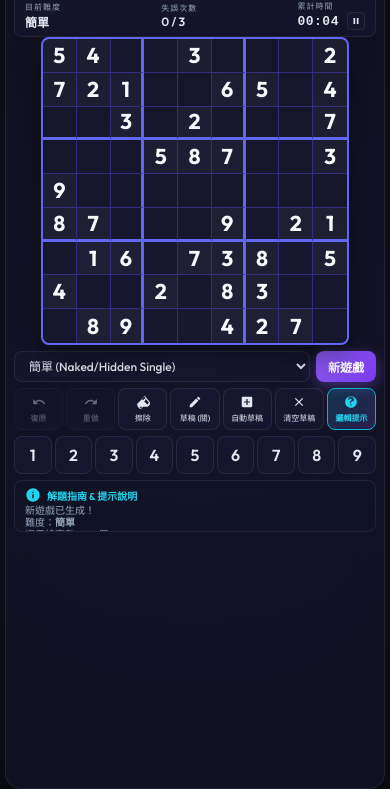
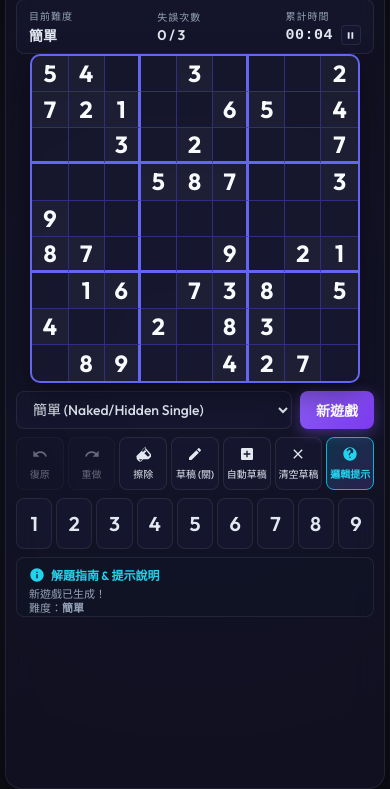
Before and after one commit to sdyy/sudoku-neo, a plain HTML site: page index.html in a window 390 px wide. Shown: the part 55-844 px from the top of the page. Drawn offline with Linux system fonts and the light colour scheme.

Commit message:
Fix mobile flex-shrink collapse on board-panel, enlarge keypad input digits to 20px, and scale up other non-digit fonts

```diff
--- a/index.html
+++ b/index.html
@@ -5,7 +5,7 @@
   <meta name="viewport" content="width=device-width, initial-scale=1.0">
   <title>Sudoku Neo - 智慧數獨</title>
   <meta name="description" content="一款純本地運行的現代化數獨遊戲。支援隨機難度謎題生成、智能提示、草稿輔助，帶給您最精緻的邏輯解題體驗。">
-  <link rel="stylesheet" href="styles.css?v=1.1.1">
+  <link rel="stylesheet" href="styles.css?v=1.1.2">
 </head>
 <body>
   <main class="app-container" id="app">
@@ -180,7 +180,7 @@
   </main>
 
   <!-- Load JavaScript Scripts -->
-  <script src="sudoku.js?v=1.1.1"></script>
-  <script src="app.js?v=1.1.1"></script>
+  <script src="sudoku.js?v=1.1.2"></script>
+  <script src="app.js?v=1.1.2"></script>
 </body>
 </html>
--- a/styles.css
+++ b/styles.css
@@ -711,8 +711,8 @@ header {
     grid-template-columns: 1fr;
     height: 100%;
     max-height: 100dvh;
-    padding: 8px;
-    gap: 6px;
+    padding: 10px;
+    gap: 8px;
     display: flex;
     flex-direction: column;
     justify-content: flex-start;
@@ -722,10 +722,11 @@ header {
 
   header {
     padding-bottom: 4px;
+    flex-shrink: 0;
   }
 
   .logo-section h1 {
-    font-size: 18px;
+    font-size: 20px;
   }
 
   .logo-section p {
@@ -737,8 +738,8 @@ header {
   }
 
   .theme-btn {
-    width: 28px;
-    height: 28px;
+    width: 30px;
+    height: 30px;
     border-radius: 6px;
   }
 
@@ -749,53 +750,54 @@ header {
 
   /* Game Setup compact */
   .game-setup {
-    gap: 6px;
+    gap: 8px;
+    flex-shrink: 0;
   }
 
   .difficulty-select {
-    padding: 6px 10px;
-    font-size: 12px;
+    padding: 8px 12px;
+    font-size: 14px;
     border-radius: 8px;
   }
 
   .btn-new-game {
-    padding: 6px 12px;
-    font-size: 12px;
+    padding: 8px 16px;
+    font-size: 14px;
     border-radius: 8px;
   }
 
   /* Info Bar compact */
   .info-bar {
-    padding: 6px 10px;
+    padding: 8px 12px;
     border-radius: 8px;
-    gap: 6px;
+    gap: 8px;
   }
 
   .info-item {
-    gap: 1px;
+    gap: 2px;
   }
 
   .info-label {
-    font-size: 8px;
+    font-size: 10px;
   }
 
   .info-value {
-    font-size: 12px;
+    font-size: 14px;
   }
 
   .info-value.timer {
-    font-size: 13px;
+    font-size: 15px;
   }
 
   #pauseToggleBtn {
-    width: 18px !important;
-    height: 18px !important;
+    width: 20px !important;
+    height: 20px !important;
     border-radius: 4px !important;
   }
 
   #pauseToggleBtn svg {
-    width: 10px !important;
-    height: 10px !important;
+    width: 11px !important;
+    height: 11px !important;
   }
 
   /* Sudoku Grid mobile sizing */
@@ -803,50 +805,54 @@ header {
     gap: 0;
     width: 100%;
     flex-grow: 0;
+    flex-shrink: 0;
   }
 
   .sudoku-grid {
-    width: min(100vw - 26px, 36.5dvh) !important;
-    height: min(100vw - 26px, 36.5dvh) !important;
+    width: min(100vw - 20px, 39dvh) !important;
+    height: min(100vw - 20px, 39dvh) !important;
     max-width: none !important;
     margin: 0 auto;
     border-width: 2px;
-    border-radius: 8px;
+    border-radius: 10px;
     aspect-ratio: 1 / 1;
+    flex-shrink: 0;
   }
 
   .sudoku-cell {
-    font-size: clamp(15px, 5.5vw, 22px);
+    font-size: clamp(16px, 6vw, 24px);
   }
 
   /* Controls Panel mobile */
   .controls-panel {
-    gap: 6px;
+    gap: 8px;
     flex-grow: 1;
+    flex-shrink: 0;
     justify-content: flex-start;
   }
 
   /* Action buttons: Single row of 7 buttons! */
   .action-grid {
     grid-template-columns: repeat(7, 1fr) !important;
-    gap: 3px !important;
+    gap: 4px !important;
     width: 100%;
+    flex-shrink: 0;
   }
 
   .action-btn {
-    padding: 6px 0;
-    font-size: 9px;
+    padding: 8px 0;
+    font-size: 11px;
     border-radius: 8px;
-    gap: 3px;
+    gap: 4px;
   }
 
   .action-btn svg {
-    width: 14px;
-    height: 14px;
+    width: 16px;
+    height: 16px;
   }
 
   .action-btn span {
-    font-size: 8px;
+    font-size: 10px;
   }
 
   #hintBtn {
@@ -856,30 +862,32 @@ header {
   /* Keypad: Single row of 9 buttons! */
   .keypad {
     grid-template-columns: repeat(9, 1fr) !important;
-    gap: 3px !important;
+    gap: 4px !important;
+    flex-shrink: 0;
   }
 
   .keypad-btn {
-    padding: 8px 0;
-    font-size: 16px;
+    padding: 12px 0;
+    font-size: 20px;
     border-radius: 8px;
   }
 
   /* Details Panel compact */
   .details-panel {
-    padding: 6px 10px;
+    padding: 8px 12px;
     border-radius: 8px;
-    max-height: 52px;
-    min-height: 40px;
-    gap: 2px;
+    max-height: 60px;
+    min-height: 45px;
+    gap: 4px;
+    flex-grow: 1;
   }
 
   .details-panel h3 {
-    font-size: 10px;
+    font-size: 12px;
   }
 
   .details-content {
-    font-size: 10px;
-    line-height: 1.2;
+    font-size: 11px;
+    line-height: 1.3;
   }
 }
```
